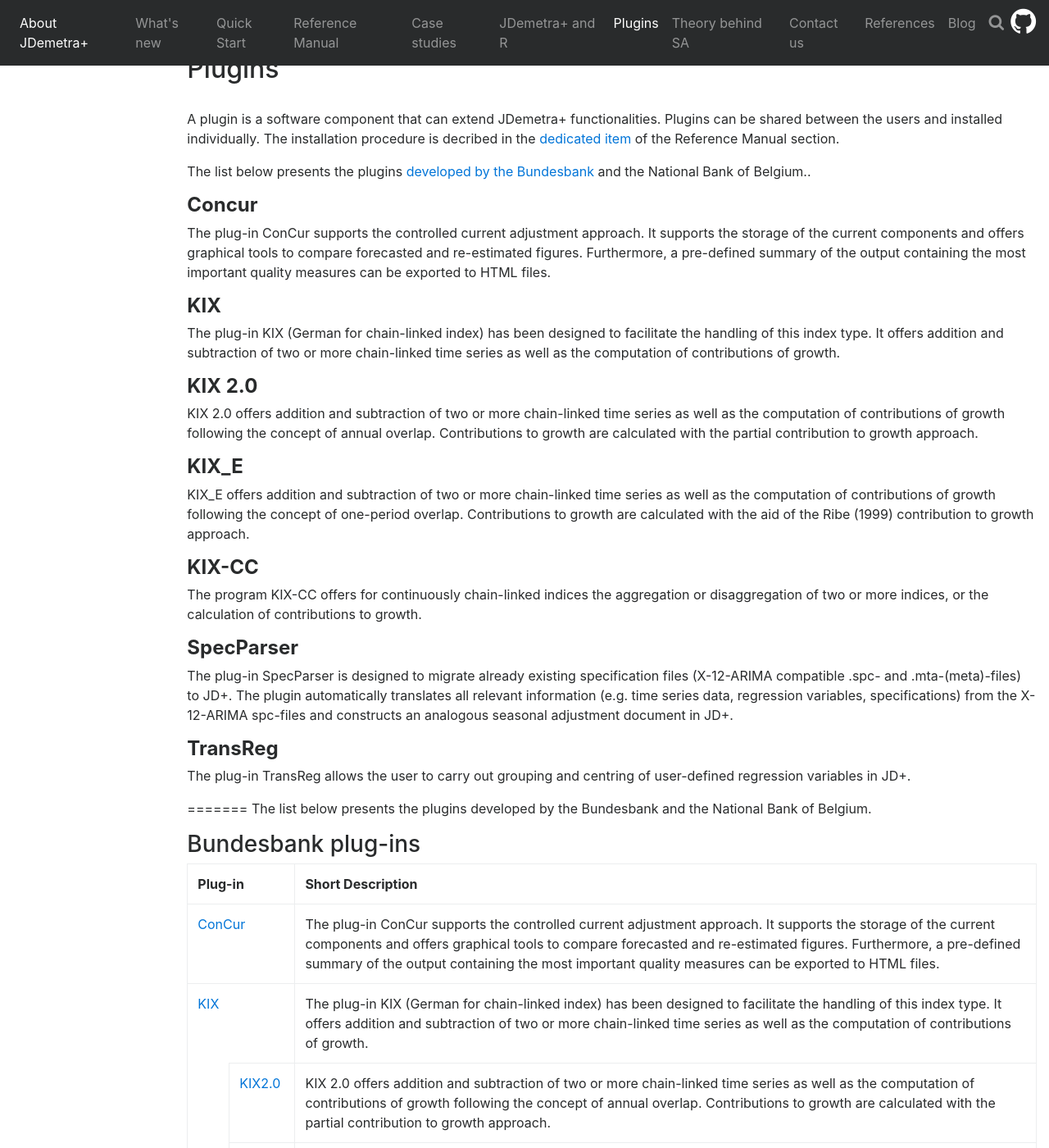
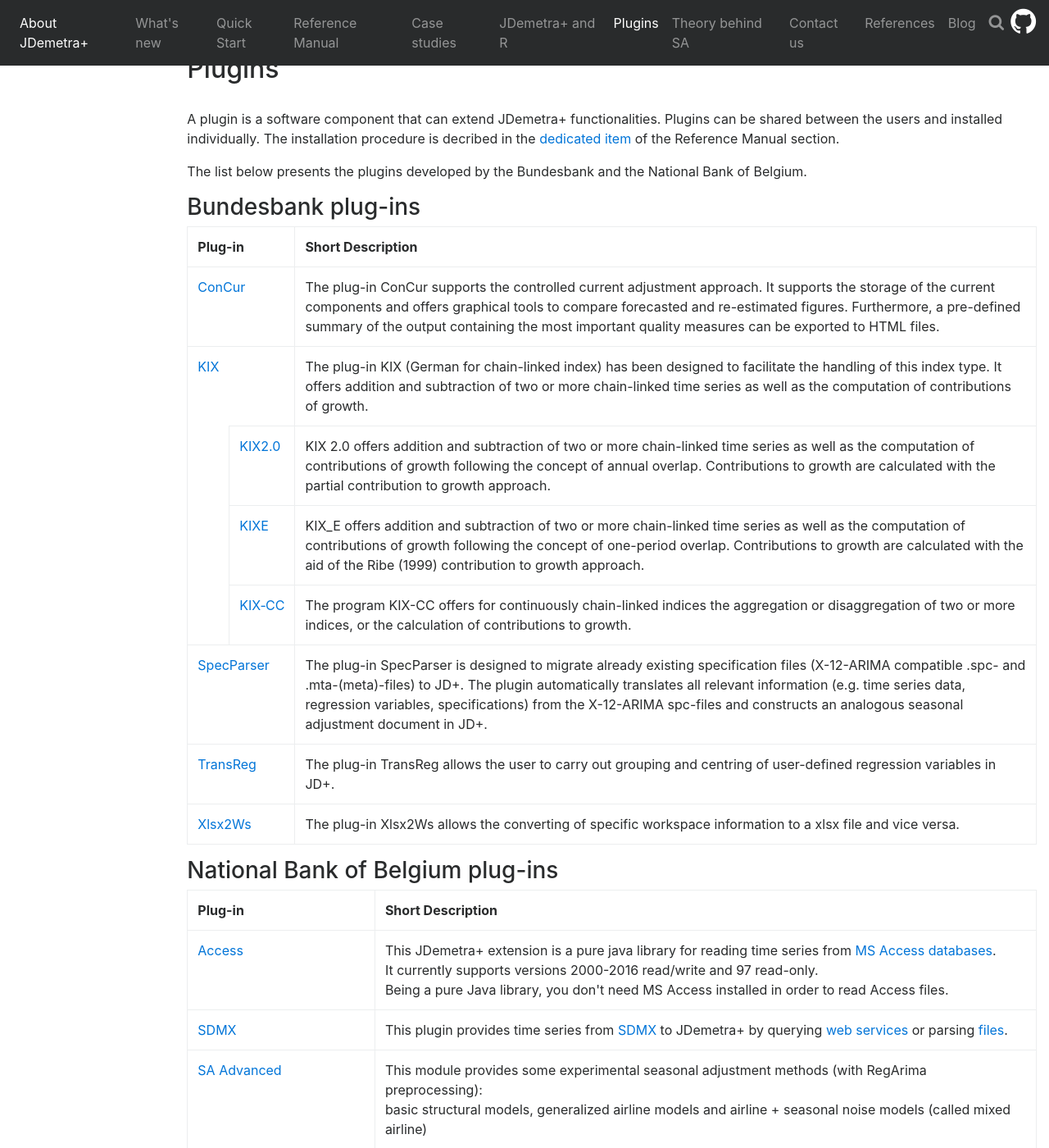
Before and after one commit to JDemetraDocumentation/JDemetra-documentation, a Jekyll site: the page built from pages/plugins/index.md, in a window 1280 px wide and 1400 px high. Shown: the whole window at 82% size. Built offline with Jekyll 4.4.1, drawn with Linux system fonts in a browser that asks for light colours; nearby versions of some CDN libraries.

Commit message:
Fixed links and removed duplications
Changed links pointing to bbkrd.github.io

```diff
--- a/pages/plugins/index.md
+++ b/pages/plugins/index.md
@@ -9,23 +9,6 @@ order: 0
 A plugin is a software component that can extend JDemetra+ functionalities.
 Plugins can be shared between the users and installed individually. The installation procedure is decribed in the [dedicated item](../reference-manual/tools.html#plugins) of the Reference Manual section.
 
-The list below presents the plugins <a href="https://bbkrd.github.io/" target="_blank">developed by the Bundesbank</a> and the National Bank of Belgium..
-#### **Concur**<br>
-The plug-in ConCur supports the controlled current adjustment approach. It supports the storage of the current components and offers graphical tools to compare forecasted and re-estimated figures. Furthermore, a pre-defined summary of the output containing the most important quality measures can be exported to HTML files.
-#### **KIX**<br>
-The plug-in KIX (German for chain-linked index) has been designed to facilitate the handling of this index type. It offers addition and subtraction of two or more chain-linked time series as well as the computation of contributions of growth.
-#### **KIX 2.0**<br>
-KIX 2.0 offers addition and subtraction of two or more chain-linked time series as well as the computation of contributions of growth following the concept of annual overlap. Contributions to growth are calculated with the partial contribution to growth approach.
-#### **KIX_E**<br>
-KIX_E offers addition and subtraction of two or more chain-linked time series as well as the computation of contributions of growth following the concept of one-period overlap. Contributions to growth are calculated with the aid of the Ribe (1999) contribution to growth approach.
-#### **KIX-CC**<br>
-The program KIX-CC offers for continuously chain-linked indices the aggregation or disaggregation of two or more indices, or the calculation of contributions to growth.
-#### **SpecParser**<br>
-The plug-in SpecParser is designed to migrate already existing specification files (X-12-ARIMA compatible .spc- and .mta-(meta)-files) to JD+. The plugin automatically translates all relevant information (e.g. time series data, regression variables, specifications) from the X-12-ARIMA spc-files and constructs an analogous seasonal adjustment document in JD+.
-#### **TransReg**<br>
-The plug-in TransReg allows the user to carry out grouping and centring of user-defined regression variables in JD+.
-
-=======
 The list below presents the plugins developed by the Bundesbank and the National Bank of Belgium.
 
 ### Bundesbank plug-ins
@@ -36,33 +19,37 @@ The list below presents the plugins developed by the Bundesbank and the National
     <th>Short Description</th>
   </tr>
   <tr>
-    <td colspan="2"><a href="https://immurb.github.io/pages/concur/">ConCur</a></td>
+    <td colspan="2"><a href="https://bbkrd.github.io/pages/concur/">ConCur</a></td>
     <td>The plug-in ConCur supports the controlled current adjustment approach. It supports the storage of the current components and offers graphical tools to compare forecasted and re-estimated figures. Furthermore, a pre-defined summary of the output containing the most important quality measures can be exported to HTML files.</td>
   </tr>
   <tr>
-    <td style = "border-right: 0px" rowspan="4"><a href="https://immurb.github.io/pages/kix/">KIX</a></td>
+    <td style = "border-right: 0px" rowspan="4"><a href="https://bbkrd.github.io/pages/kix/">KIX</a></td>
     <td style = "border-left: 0px"></td>
     <td>The plug-in KIX (German for chain-linked index) has been designed to facilitate the handling of this index type. It offers addition and subtraction of two or more chain-linked time series as well as the computation of contributions of growth.</td>
   </tr>
   <tr>
-    <td><a href="https://immurb.github.io/pages/kix/kix2/">KIX2.0</a></td>
+    <td><a href="https://bbkrd.github.io/pages/kix/kix2/">KIX2.0</a></td>
     <td>KIX 2.0 offers addition and subtraction of two or more chain-linked time series as well as the computation of contributions of growth following the concept of annual overlap. Contributions to growth are calculated with the partial contribution to growth approach.</td>
   </tr>
   <tr>
-    <td><a href="https://immurb.github.io/pages/kix/kixe/">KIXE</a></td>
+    <td><a href="https://bbkrd.github.io/pages/kix/kixe/">KIXE</a></td>
     <td>KIX_E offers addition and subtraction of two or more chain-linked time series as well as the computation of contributions of growth following the concept of one-period overlap. Contributions to growth are calculated with the aid of the Ribe (1999) contribution to growth approach.</td>
   </tr>
   <tr>
-    <td><a href="https://immurb.github.io/pages/kix/kixcc/">KIX&#8209;CC</a></td>
+    <td><a href="https://bbkrd.github.io/pages/kix/kixcc/">KIX&#8209;CC</a></td>
     <td>The program KIX-CC offers for continuously chain-linked indices the aggregation or disaggregation of two or more indices, or the calculation of contributions to growth.</td>
   </tr>
   <tr>
-    <td colspan="2"><a href="https://immurb.github.io/pages/specparser/">SpecParser</a></td>
+    <td colspan="2"><a href="https://bbkrd.github.io/pages/specparser/">SpecParser</a></td>
     <td>The plug-in SpecParser is designed to migrate already existing specification files (X-12-ARIMA compatible .spc- and .mta-(meta)-files) to JD+. The plugin automatically translates all relevant information (e.g. time series data, regression variables, specifications) from the X-12-ARIMA spc-files and constructs an analogous seasonal adjustment document in JD+.</td>
   </tr>
   <tr>
-    <td colspan="2"><a href="https://immurb.github.io/pages/transreg/">TransReg</a></td>
+    <td colspan="2"><a href="https://bbkrd.github.io/pages/transreg/">TransReg</a></td>
     <td>The plug-in TransReg allows the user to carry out grouping and centring of user-defined regression variables in JD+.</td>
+  </tr>
+  <tr>
+    <td colspan="2"><a href="https://bbkrd.github.io/pages/xlsx2ws/">Xlsx2Ws</a></td>
+    <td>The plug-in Xlsx2Ws allows the converting of specific workspace information to a xlsx file and vice versa.</td>
   </tr>
 </table>
 
```
